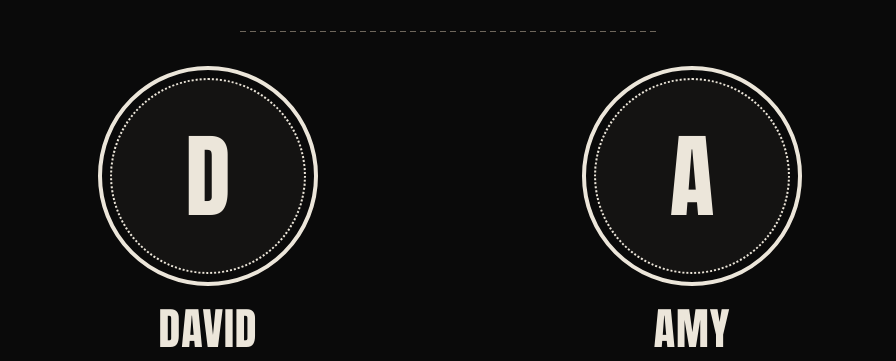
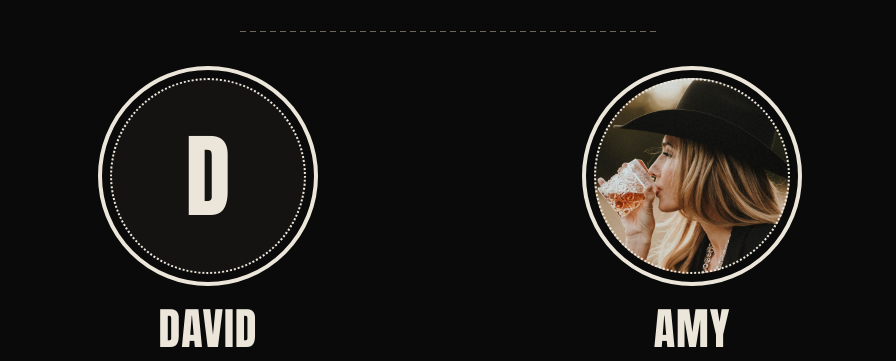
Before and after one commit to throttledinbond/cocktailsandcandor-site, a plain HTML site: page hosts/index.html in a window 1280 px wide. Shown: the part 423-784 px from the top of the page, without its empty margins (190-1086 px from the left). Drawn offline with nearby package versions, Linux system fonts and the light colour scheme.

Commit message:
Hosts page: add Amy's photo
Co-Authored-By: Claude Opus 5.5 <noreply@anthropic.com>
Claude-Session: https://claude.ai/code/session_01YbUxs9suVwrvgKMsK8zws9

```diff
--- a/hosts/index.html
+++ b/hosts/index.html
@@ -79,7 +79,7 @@ footer{font-size:12.5px;color:var(--muted);line-height:1.6;text-align:center}
       <p class="pour"><b>HIS POUR</b>The American Cherry Smoke Show, his take on an Old Fashioned</p>
     </article>
     <article class="host">
-      <div class="disc"><span aria-hidden="true">A</span></div>
+      <div class="disc"><img src="/hosts/amy.jpg" width="640" height="640" alt="Amy sipping a whiskey in a black wide-brim hat"></div>
       <h2>Amy</h2>
       <p class="role">Co-host · Founder, THROTTLED Spirits</p>
       <p class="bio">Co-founder of THROTTLED Spirits. Amy brings the other side of every argument, keeps the conversation honest, and makes sure nobody gets the last word without earning it.</p>
```
Also changed, not shown: hosts/amy.jpg (added).
